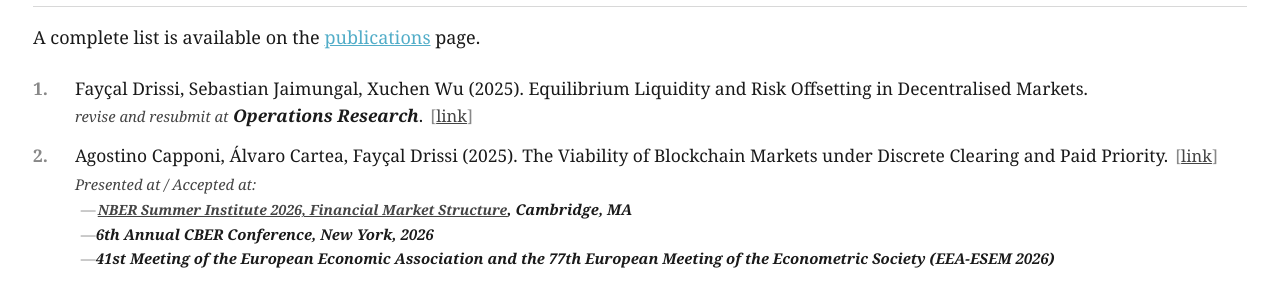
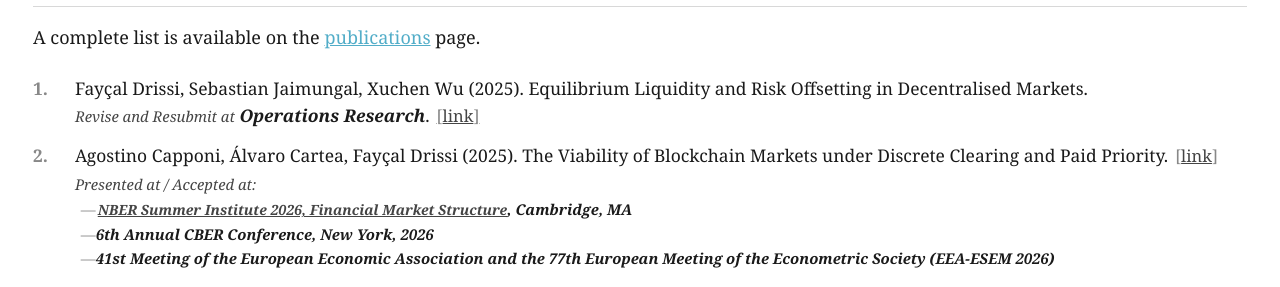
Before and after one commit to FDR0903/FDR0903.github.io, a Jekyll site: the page built from _pages/about.md, in a window 1280 px wide and 900 px high, scrolled down 473 px. Shown: the part 154-441 px from the top of the window. Built offline with Jekyll 4.4.1, drawn with Linux system fonts in a browser that asks for light colours; some web fonts are replaced.

Commit message:
Capitalise the R&R label and flatten the CV research section
Both pages now read "Revise and Resubmit at <journal>". The CV PDF is
rebuilt from a single RESEARCH section mirroring the Publications tab —
Revise and Resubmit, Publications, Working papers, Conference and other
publications — replacing the finance/OR field split.

Co-Authored-By: Claude Opus 5 (1M context) <noreply@anthropic.com>

```diff
--- a/_pages/about.md
+++ b/_pages/about.md
@@ -244,7 +244,7 @@ A complete list is available on the <a href="{{ base_path }}/selected-publicatio
 <ol class="home-selected">
   <li>
     Fayçal Drissi, Sebastian Jaimungal, Xuchen Wu (2025). Equilibrium Liquidity and Risk Offsetting in Decentralised Markets.<br>
-    <span class="home-rr-label">revise and resubmit at</span> <span class="home-paper-venue">Operations Research</span>. <a href="https://fdr0903.github.io/files/CEX_DEX.pdf">link</a>
+    <span class="home-rr-label">Revise and Resubmit at</span> <span class="home-paper-venue">Operations Research</span>. <a href="https://fdr0903.github.io/files/CEX_DEX.pdf">link</a>
   </li>
   <li>
     Agostino Capponi, Álvaro Cartea, Fayçal Drissi (2025). The Viability of Blockchain Markets under Discrete Clearing and Paid Priority. <a href="https://papers.ssrn.com/sol3/papers.cfm?abstract_id=5290232">link</a>
```
Also changed, not shown: _pages/selected-publications.md (+1 -1 lines), 1 other file.
